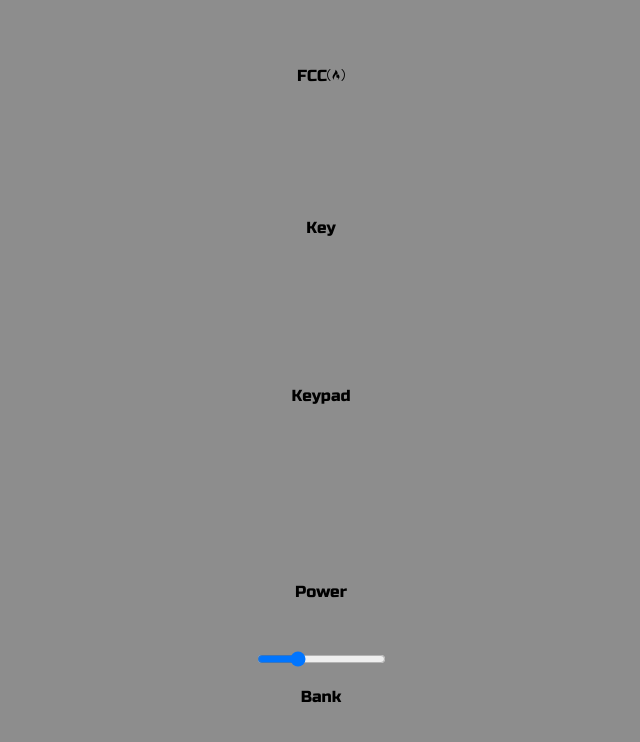
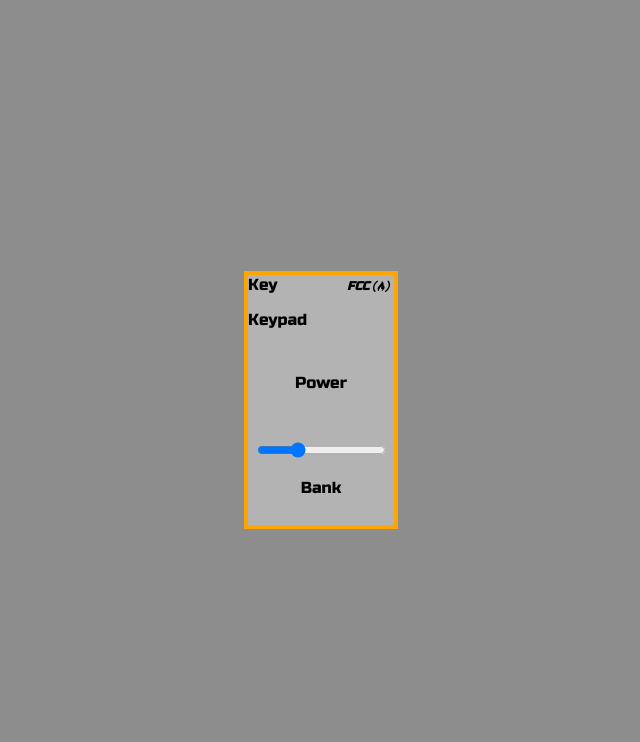
Before and after one commit to Mmackz/drum-machine, a React (Create React App) app: page / in a window 1280 px wide. Shown: the top 742 px of the page, without its empty margins (319-959 px from the left). Built offline with nearby package versions, Linux system fonts and the light colour scheme.

Commit message:
🎨 styled App.js (WIP)

```diff
--- a/src/App.js
+++ b/src/App.js
@@ -1,7 +1,7 @@
 import { useState } from "react";
 import Controls from "./components/controls";
 import Keypad from "./components/Keypad";
-import { Container } from "./components/app/styles/app";
+import { Container, Icon, IconText, IconContainer } from "./components/app/styles/app";
 import { bank_0, bank_1 } from "./media/drum-sounds";
 
 function App() {
@@ -15,10 +15,10 @@ function App() {
    return (
       <Container>
          {/* {fcc: icon} */}
-         <div className="icon-container">
-            <span className="icon-text">FCC</span>
-            <i className="icon fab fa-free-code-camp"></i>
-         </div>
+         <IconContainer>
+            <IconText>FCC</IconText>
+            <Icon className={"icon fab fa-free-code-camp"} />
+         </IconContainer>
 
          {/* {keypad} */}
          <Keypad />
--- a/src/components/app/styles/app.js
+++ b/src/components/app/styles/app.js
@@ -1,7 +1,26 @@
 import styled from "styled-components";
 
-export const Container = styled.section`
-    display: grid;
-    height: 100vh;
-    place-items: center;
+export const Container = styled.main`
+   border: 4px solid orange;
+   position: relative;
+   background: #b3b3b3;
 `;
+
+export const Icon = styled.i`
+   font-size: 0.9rem;
+   font-weight: bold;
+   font-style: italic;
+   transform: translateY(2px);
+`;
+
+export const IconContainer = styled.div`
+   position: absolute;
+   right: 6px;
+   font-style: italic;
+`;
+
+export const IconText = styled.span`
+   font-size: 0.75rem;
+   font-weight: bold;
+   margin-right: 0.15rem;
+`;
```
